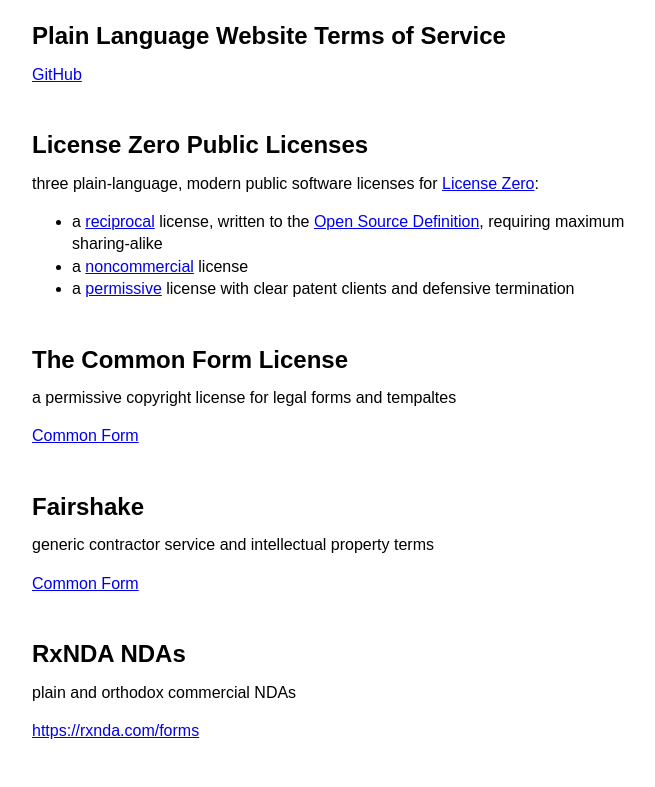
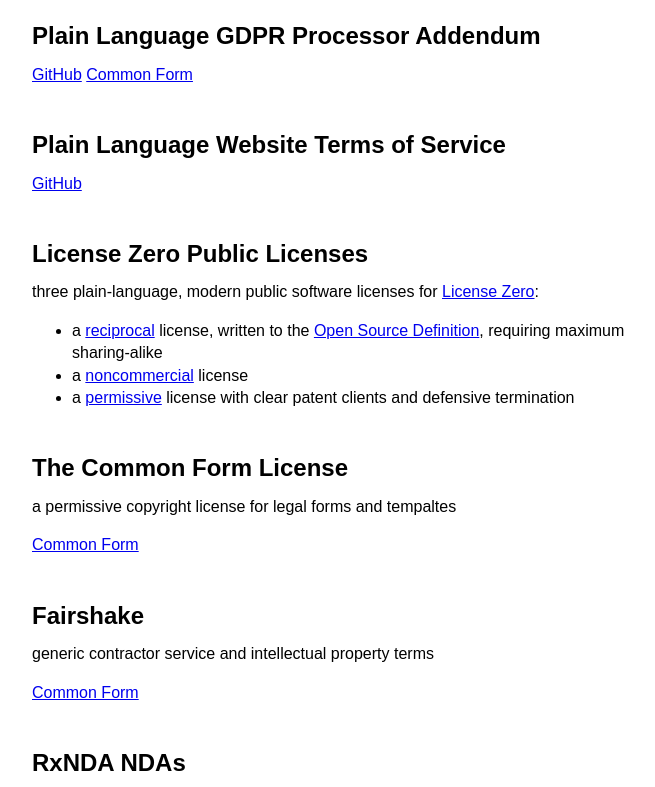
Before and after one commit to kemitchell/forms.kemitchell.com, a plain HTML site: page index.html in a window 1280 px wide. Shown: the part 93-880 px from the top of the page, without its empty margins (288-943 px from the left). Drawn offline with Linux system fonts and the light colour scheme.

Commit message:
Add Processor Addendum

```diff
--- a/index.html
+++ b/index.html
@@ -8,6 +8,12 @@
   <body>
     <main>
       <h1>kemitchell’s Forms</h1>
+
+      <h2>Plain Language GDPR Processor Addendum</h2>
+
+      <a href=https://github.com/kemitchell/processor-addendum>GitHub</a>
+
+      <a href=https://commonform.org/publications/kemitchell/processor-addendum/latest>Common Form</a>
 
       <h2>Plain Language Website Terms of Service</h2>
 
```
